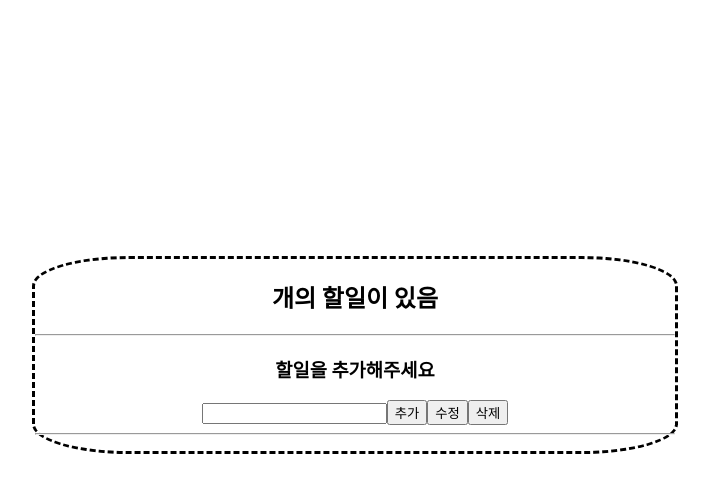
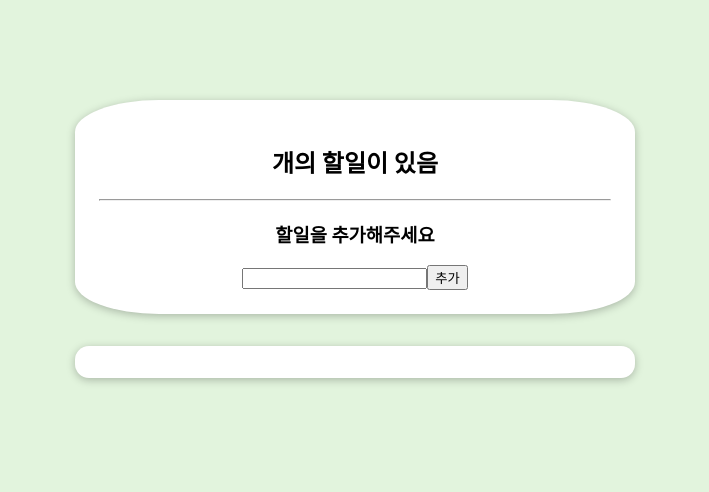
Before and after one commit to jjb7134/todoListApp, a React (Create React App) app: page / in a window 1280 px wide. Shown: the top 492 px of the page, without its empty margins (285-994 px from the left). Built offline with nearby package versions, Linux system fonts and the light colour scheme.

Commit message:
컴포넌트 분리

```diff
--- a/public/index.html
+++ b/public/index.html
@@ -1,5 +1,5 @@
 <!DOCTYPE html>
-<html lang="en">
+<html lang="ko">
   <head>
     <meta charset="utf-8" />
     <link rel="icon" href="%PUBLIC_URL%/favicon.ico" />
@@ -24,7 +24,7 @@
       work correctly both with client-side routing and a non-root public URL.
       Learn how to configure a non-root public URL by running `npm run build`.
     -->
-    <title>React App</title>
+    <title>기똥찬 투두리스트</title>
   </head>
   <body>
     <noscript>You need to enable JavaScript to run this app.</noscript>
--- a/src/App.js
+++ b/src/App.js
@@ -1,26 +1,26 @@
-import { useState } from "react";
+import { Fragment, useState } from "react";
 import TodoForm from "./components/TodoForm/TodoForm";
 import TodoHeader from "./components/TodoHeader/TodoHeader";
+import { styled } from "styled-components";
+import Lists from "./components/TodoList/Lists";
 import TodoList from "./components/TodoList/TodoList";
-import { styled } from "styled-components";
 
 // 스타일 컴포넌트 영역
 const Div = styled.div`
+  background: white;
+  padding: 1.5rem;
+  box-shadow: 0 2px 8px rgba(0, 0, 0, 0.25);
+  border-radius: 14px;
   text-align: center;
-  border-style: dashed;
   border-radius: 15%;
-  margin: 20% auto;
-  width: 50%;
+  margin: 100px auto 20px;
+  width: 40%;
 `;
 
 function App() {
   const [todolist, setTodolist] = useState([]);
   const [editIndex, setEditIndex] = useState(null); // 수정 중인 아이템의 인덱스
   const [editValue, setEditValue] = useState(""); // 수정 중인 아이템의 값
-
-  const onclick = (newitem) => {
-    setTodolist([...todolist, newitem]);
-  };
 
   const onDeleteHandler = (props) => {
     let updatedList = [...todolist];
@@ -38,8 +38,13 @@ function App() {
   const onUpdateHandler = () => {
     let updatedList = [...todolist];
     updatedList[editIndex] = editValue;
+    // 수정간 공란 Validation rule 추가
+    if (updatedList[editIndex] === "") {
+      alert("1자 이상은 입력해야해요.");
+    } else {
       setTodolist(updatedList);
       resetEditing(); // 편집 모드 종료
+    }
   };
 
   // 편집 모드 종료 함수
@@ -48,12 +53,19 @@ function App() {
     setEditValue("");
   };
 
+  const onclick = (newitem) => {
+    setTodolist([...todolist, newitem]);
+  };
+
   return (
+    <Fragment>
       <Div>
-      <TodoHeader></TodoHeader>
+        <TodoHeader />
         <hr></hr>
         <TodoForm onclick={onclick}></TodoForm>
-      <hr></hr>
+      </Div>
+
+      <main>
         <TodoList
           todolist={todolist}
           onDeleteHandler={onDeleteHandler}
@@ -62,9 +74,12 @@ function App() {
           editValue={editValue}
           onUpdateHandler={onUpdateHandler}
           resetEditing={resetEditing}
-        setEditValue={setEditValue} // 이 줄을 추가합니다.
-      ></TodoList>
-    </Div>
+          setEditValue={setEditValue}
+        />
+        {/* <Lists>
+        </Lists> */}
+      </main>
+    </Fragment>
   );
 }
 
--- a/src/components/TodoForm/TodoForm.js
+++ b/src/components/TodoForm/TodoForm.js
@@ -8,9 +8,14 @@ function TodoForm(props) {
     // console.log(e.target.value);
   };
   const onClick = (e) => {
-    e.preventDefault();
-    props.onclick(text);
-    setText("");
+    // 공란 Validation rule 추가
+    if (text === "") {
+      alert("1자 이상은 입력해야해요");
+    } else {
+      e.preventDefault();
+      props.onclick(text);
+      setText("");
+    }
   };
 
   return (
@@ -20,8 +25,6 @@ function TodoForm(props) {
       <button type="button" onClick={onClick}>
         추가
       </button>
-      <button>수정</button>
-      <button>삭제</button>
     </div>
   );
 }
--- /dev/null
+++ b/src/components/TodoList/Lists.js
@@ -0,0 +1,8 @@
+import React, { Fragment, useState } from "react";
+import TodoList from "./TodoList";
+
+function Lists(props) {
+  return <Fragment></Fragment>;
+}
+
+export default Lists;
--- a/src/components/TodoList/TodoList.js
+++ b/src/components/TodoList/TodoList.js
@@ -1,3 +1,6 @@
+import Card from "../UI/Card";
+import classes from "./TodoList.module.css";
+
 function TodoList(props) {
   const onDeleteHandler = (index) => {
     props.onDeleteHandler({ index });
@@ -12,7 +15,8 @@ function TodoList(props) {
   };
 
   return (
-    <div>
+    <section className={classes.meals}>
+      <Card>
         <ul>
           {props.todolist.map((item, index) => (
             <li key={index}>
@@ -38,7 +42,8 @@ function TodoList(props) {
             </li>
           ))}
         </ul>
-    </div>
+      </Card>
+    </section>
   );
 }
 
--- /dev/null
+++ b/src/components/TodoList/TodoList.module.css
@@ -0,0 +1,25 @@
+.meals {
+  max-width: 35rem;
+  width: 90%;
+  margin: 2rem auto;
+  animation: meals-appear 1s ease-out forwards;
+}
+
+.meals ul {
+  list-style: none;
+  text-align: center;
+  margin: 0;
+  padding: 0;
+}
+
+@keyframes meals-appear {
+  from {
+    opacity: 0;
+    transform: translateY(3rem);
+  }
+
+  to {
+    opacity: 1;
+    transform: translateY(0);
+  }
+}
--- /dev/null
+++ b/src/components/UI/Card.js
@@ -0,0 +1,8 @@
+import React from "react";
+import classes from "./Card.module.css";
+
+function Card(props) {
+  return <div className={classes.card}>{props.children}</div>;
+}
+
+export default Card;
--- /dev/null
+++ b/src/components/UI/Card.module.css
@@ -0,0 +1,6 @@
+.card {
+  padding: 1rem;
+  box-shadow: 0 2px 8px rgba(0, 0, 0, 0.25);
+  border-radius: 14px;
+  background-color: white;
+}
--- a/src/index.css
+++ b/src/index.css
@@ -1,13 +1,14 @@
 body {
   margin: 0;
-  font-family: -apple-system, BlinkMacSystemFont, 'Segoe UI', 'Roboto', 'Oxygen',
-    'Ubuntu', 'Cantarell', 'Fira Sans', 'Droid Sans', 'Helvetica Neue',
+  font-family: -apple-system, BlinkMacSystemFont, "Segoe UI", "Roboto", "Oxygen",
+    "Ubuntu", "Cantarell", "Fira Sans", "Droid Sans", "Helvetica Neue",
     sans-serif;
   -webkit-font-smoothing: antialiased;
   -moz-osx-font-smoothing: grayscale;
+  background: #e2f4dd;
 }
 
 code {
-  font-family: source-code-pro, Menlo, Monaco, Consolas, 'Courier New',
+  font-family: source-code-pro, Menlo, Monaco, Consolas, "Courier New",
     monospace;
 }
```
Also changed, not shown: src/components/TodoList/Lists.module.css (added). Lines whose indentation alone changed are shown as unchanged.
